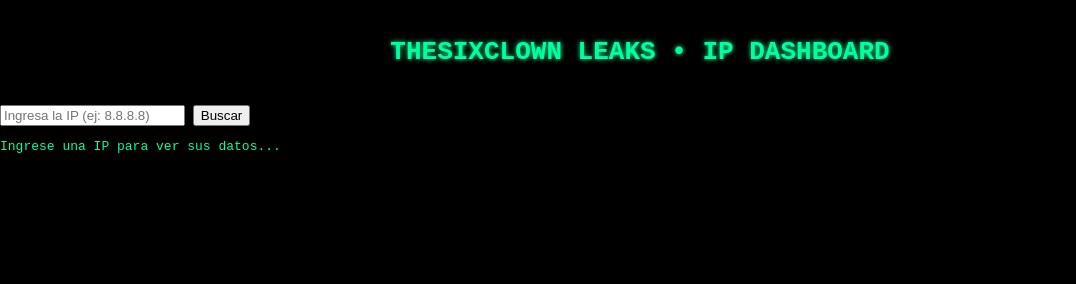
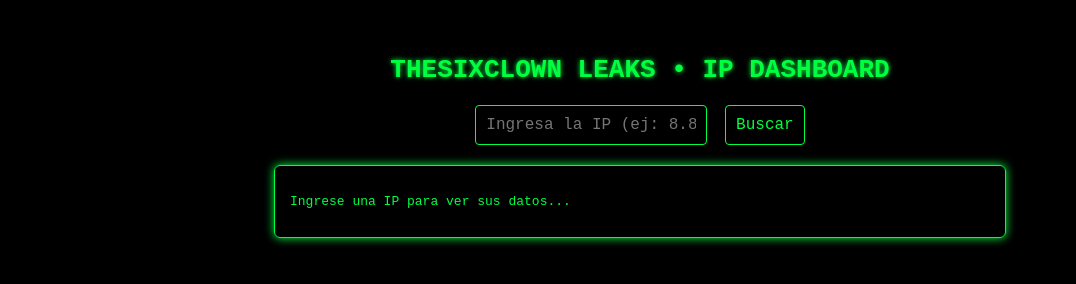
Before and after one commit to TROOG09/thesixclownleaks, a plain HTML site: page index.html in a window 1280 px wide. Shown: the whole page, without its empty margins (0-1076 px from the left). Drawn offline with Linux system fonts and the light colour scheme.

Commit message:
Refactor CSS styles for improved design
Updated styles for body, headings, buttons, and panels.

```diff
--- a/style.css
+++ b/style.css
@@ -1,58 +1,48 @@
-body{
-    background:#000;
-    color:#00ff9f;
-    font-family:monospace;
-    margin:0;
+body {
+    background: #000;
+    color: #00ff41;
+    font-family: monospace;
+    text-align: center;
+    padding: 30px;
 }
 
-h1{
-    text-align:center;
-    padding:20px;
-    color:#00ff9f;
-    text-shadow: 0 0 5px #00ff9f;
+h1 {
+    text-shadow: 0 0 5px #00ff41;
+    margin-bottom: 20px;
 }
 
-.grid{
-    display:grid;
-    grid-template-columns:1fr 1fr 1fr;
-    gap:15px;
-    padding:15px;
+.input-panel {
+    margin-bottom: 20px;
 }
 
-.panel{
-    background:#0a0a0a;
-    border:1px solid #00ff9f;
-    padding:10px;
-    border-radius:8px;
-    box-shadow: 0 0 10px #00ff9f;
+input, button {
+    background: #000;
+    color: #00ff41;
+    border: 1px solid #00ff41;
+    padding: 10px;
+    font-family: monospace;
+    font-size: 16px;
+    border-radius: 4px;
 }
 
-.full{
-    grid-column:span 3;
+button {
+    cursor: pointer;
+    margin-left: 10px;
 }
 
-canvas{
-    width:100%;
-    height:250px;
+button:hover {
+    background: #00ff41;
+    color: #000;
+    transition: 0.2s;
 }
 
-#map,#graph{
-    height:250px;
+.output-panel {
+    width: 90%;
+    max-width: 700px;
+    margin: 0 auto;
+    text-align: left;
+    border: 1px solid #00ff41;
+    padding: 15px;
+    border-radius: 6px;
+    box-shadow: 0 0 10px #00ff41;
 }
-
-#terminal{
-    background:black;
-    height:200px;
-    overflow:auto;
-    border:1px solid #00ff9f;
-    padding:10px;
-}
-
-#cmd{
-    width:100%;
-    background:black;
-    color:#00ff9f;
-    border:none;
-    padding:10px;
-    outline:none;
-}
```
